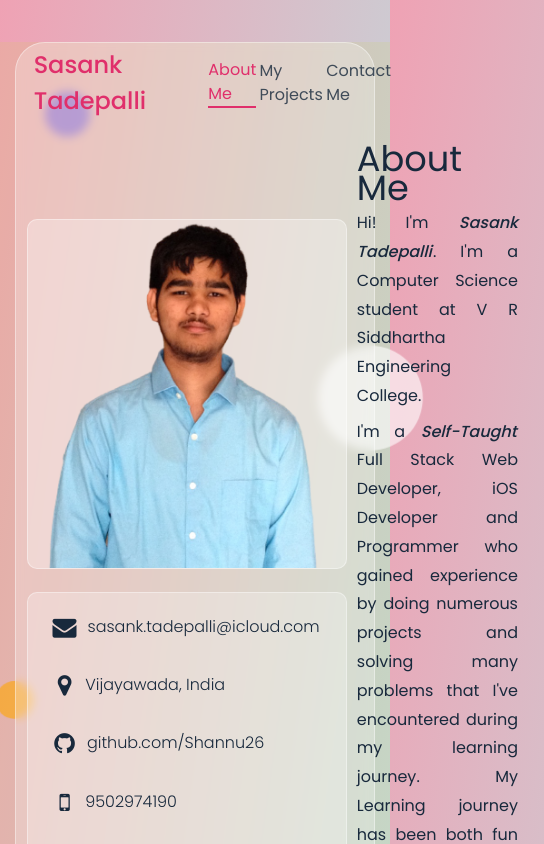
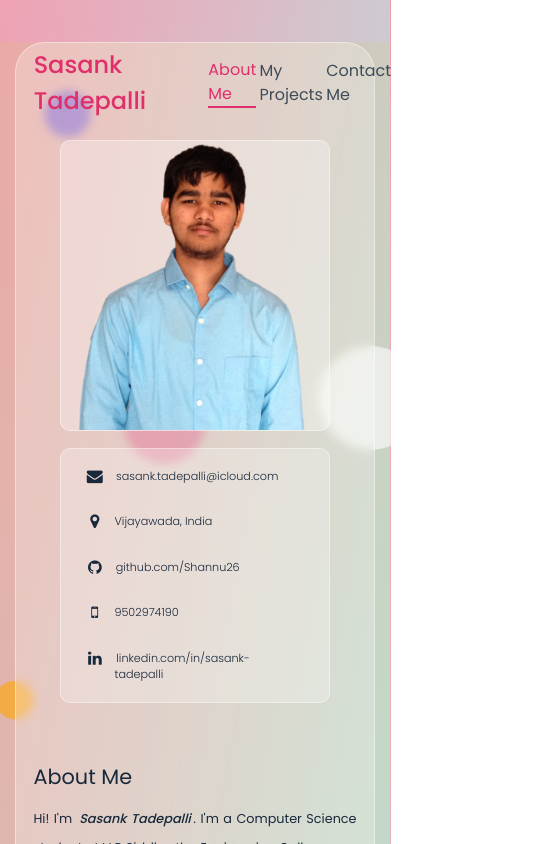
Before and after one commit to Shannu26/react-portfolio, a React (Create React App) app: page /about-me in a window 390 px wide. Shown: the top 844 px of the page, 544 px wide, since content can reach past the window. Built offline with nearby package versions, Linux system fonts and the light colour scheme.

Commit message:
Added Responsiveness to pages

```diff
--- a/src/components/AboutMe/AboutMe.css
+++ b/src/components/AboutMe/AboutMe.css
@@ -88,3 +88,51 @@
 }
 
 /* Button End */
+
+@media (max-width: 1000px) {
+  .about-me {
+    display: flex;
+    flex-direction: column;
+    align-items: center;
+    justify-content: space-evenly;
+  }
+
+  .about-me .left {
+    width: 100%;
+    display: flex;
+    margin-top: 5%;
+    align-items: center;
+    justify-content: space-evenly;
+  }
+
+  .about-me .right h1 {
+    font-size: 2rem;
+  }
+}
+
+@media (max-width: 750px) {
+  .about-me .left {
+    flex-direction: column;
+  }
+
+  .about-me .right h1 {
+    font-size: 1.6rem;
+  }
+}
+
+@media (max-width: 400px) {
+  .about-me .left img {
+    width: 80%;
+    height: 80%;
+  }
+}
+
+@media (max-width: 500px) {
+  .about-me .right h1 {
+    font-size: 1.3rem;
+  }
+
+  .about-me .right p {
+    font-size: 0.8rem;
+  }
+}
--- a/src/components/ContactDetails/ContactDetails.css
+++ b/src/components/ContactDetails/ContactDetails.css
@@ -16,6 +16,7 @@
   font-size: 1.5rem;
   width: 30px;
   text-align: center;
+  /* background-color: red; */
 }
 
 .contact-detail p {
@@ -37,3 +38,31 @@
 .contact-detail * {
   margin: 1%;
 }
+
+@media (max-width: 400px) {
+  .contact-details {
+    width: 80%;
+  }
+
+  .contact-detail i {
+    font-size: 1rem;
+    /* text-align: left; */
+  }
+
+  .contact-detail p,
+  .contact-detail p a {
+    font-size: 0.7rem;
+  }
+}
+
+@media (max-width: 350px) {
+  .contact-detail i {
+    font-size: 0.8rem;
+    /* text-align: left; */
+  }
+
+  .contact-detail p,
+  .contact-detail p a {
+    font-size: 0.5rem;
+  }
+}
--- a/src/components/ContactMe/ContactMe.css
+++ b/src/components/ContactMe/ContactMe.css
@@ -19,6 +19,10 @@
   padding-top: 0;
   display: grid;
   grid-template-columns: 3fr 2fr;
+}
+
+.contact-me .container .right {
+  width: 90%;
 }
 
 .container .left textarea {
@@ -89,3 +93,40 @@
 .container button:hover::before {
   width: 100%;
 }
+
+@media (max-width: 1000px) {
+  .contact-me .container {
+    grid-template-columns: 1fr;
+  }
+
+  .contact-me .container .right {
+    width: 60%;
+    margin: auto;
+  }
+
+  .contact-me h1 {
+    font-size: 2rem;
+  }
+}
+
+@media (max-width: 700px) {
+  .contact-me .container .right {
+    width: 80%;
+    margin: auto;
+  }
+
+  .contact-me h1 {
+    font-size: 1.6rem;
+  }
+}
+
+@media (max-width: 500px) {
+  .contact-me .container .right {
+    width: 95%;
+    margin: auto;
+  }
+
+  .contact-me h1 {
+    font-size: 1.3rem;
+  }
+}
--- a/src/components/EduExp/Education/Education.css
+++ b/src/components/EduExp/Education/Education.css
@@ -32,3 +32,10 @@
   font-size: 0.8rem;
   font-weight: 250;
 }
+
+@media (max-width: 350px) {
+  .education ul {
+    display: flex;
+    flex-direction: column;
+  }
+}
--- a/src/components/MyProjects/MyProjects.css
+++ b/src/components/MyProjects/MyProjects.css
@@ -19,3 +19,27 @@
   margin: 3%;
   padding: 2%;
 }
+
+@media (max-width: 1200px) {
+  .projects {
+    grid-template-columns: 1fr;
+  }
+}
+
+@media (max-width: 1000px) {
+  .my-projects h1 {
+    font-size: 2rem;
+  }
+}
+
+@media (max-width: 700px) {
+  .my-projects h1 {
+    font-size: 1.6rem;
+  }
+}
+
+@media (max-width: 500px) {
+  .my-projects h1 {
+    font-size: 1.3rem;
+  }
+}
--- a/src/components/MyProjects/Project/Project.css
+++ b/src/components/MyProjects/Project/Project.css
@@ -69,3 +69,38 @@
 .project a:hover {
   border-bottom: 1px solid #e02f6b;
 }
+
+@media (max-width: 1200px) {
+  .project {
+    width: 60%;
+    margin: auto;
+  }
+}
+
+@media (max-width: 1000px) {
+  .project {
+    width: 80%;
+    margin: auto;
+  }
+}
+
+@media (max-width: 800px) {
+  .project {
+    width: 95%;
+    margin: auto;
+  }
+
+  .project img {
+    height: 100%;
+  }
+}
+
+@media (max-width: 500px) {
+  .project ul {
+    grid-template-columns: 1fr;
+  }
+
+  .project a {
+    display: block;
+  }
+}
--- a/src/components/Skills/Skills.css
+++ b/src/components/Skills/Skills.css
@@ -24,3 +24,13 @@
   min-width: 4rem;
   width: fit-content;
 }
+
+@media (max-width: 500px) {
+  .skills-container h2 {
+    font-size: 1.2rem;
+  }
+
+  .skills .skill {
+    font-size: 0.6rem;
+  }
+}
```
